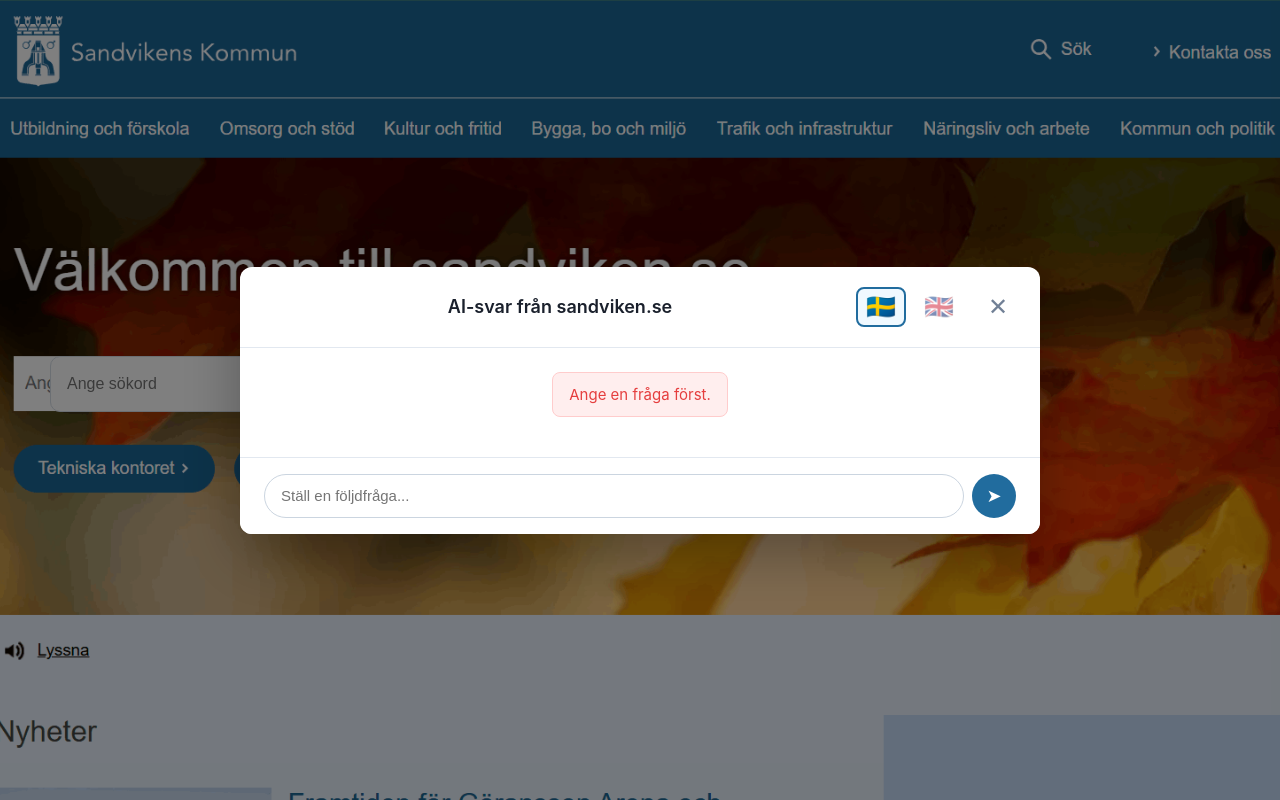
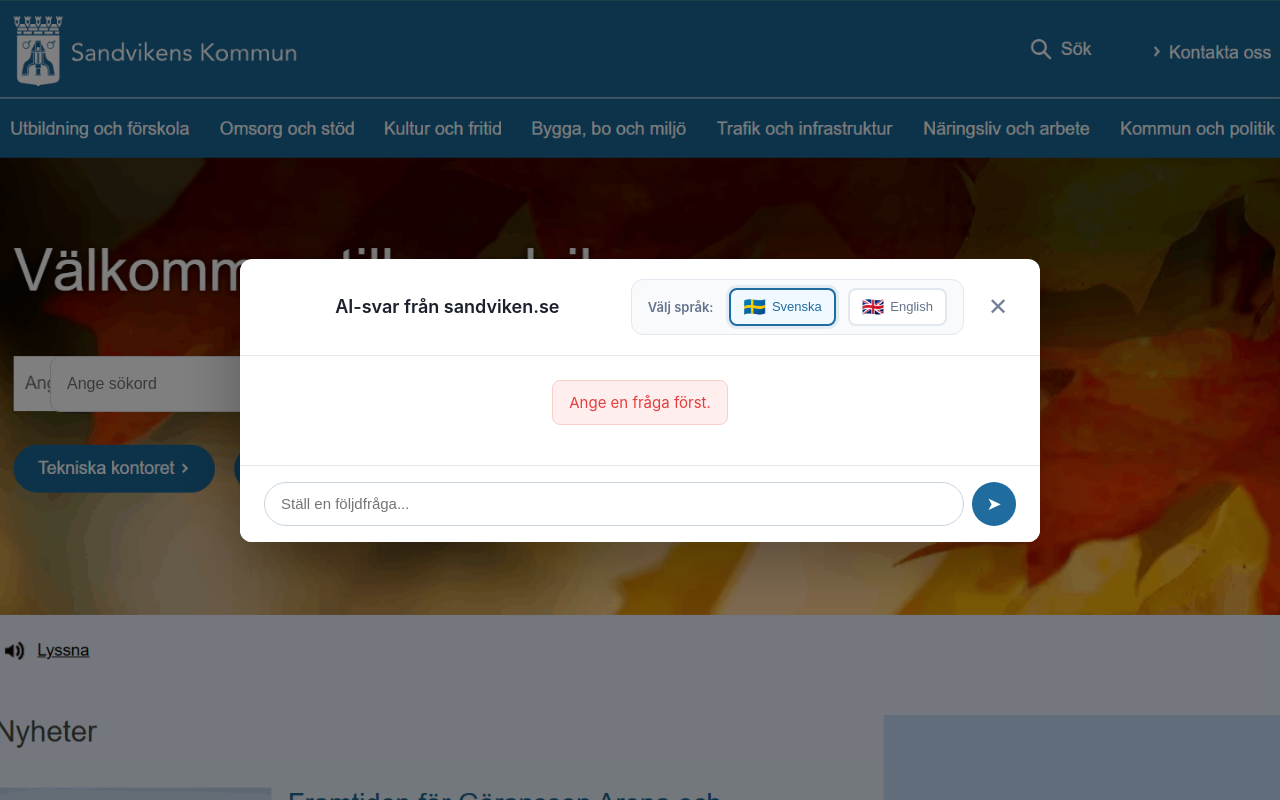
Before and after one commit to Zappapappa/Kommun-ai-Sandviken, a React (Vite) app: page / in a window 1280 px wide. Both pictures are taken after a click on the button "Sök". Built offline with nearby package versions, Linux system fonts and the light colour scheme.

Commit message:
Complete UX enhancements: improved language selector with label and flags, English TTS with Libby voice, animated loading spinner

```diff
--- a/src/components/SearchWidget.jsx
+++ b/src/components/SearchWidget.jsx
@@ -201,7 +201,7 @@ export default function SearchWidget({
       const res = await fetch('/api/tts', {
         method: 'POST',
         headers: { 'Content-Type': 'application/json' },
-        body: JSON.stringify({ text }),
+        body: JSON.stringify({ text, language }),
       });
 
       if (!res.ok) throw new Error('TTS failed');
@@ -266,25 +266,15 @@ export default function SearchWidget({
             }
           }
 
-          @keyframes pulse {
-            0%, 100% {
+          @keyframes bounce {
+            0%, 80%, 100% {
+              transform: scale(0);
+              opacity: 0.5;
+            }
+            40% {
+              transform: scale(1);
               opacity: 1;
             }
-            50% {
-              opacity: 0.4;
-            }
-          }
-
-          .loading-dot {
-            animation: pulse 1.4s ease-in-out infinite;
-          }
-
-          .loading-dot:nth-child(2) {
-            animation-delay: 0.2s;
-          }
-
-          .loading-dot:nth-child(3) {
-            animation-delay: 0.4s;
           }
         `}
       </style>
@@ -338,6 +328,7 @@ export default function SearchWidget({
 
               {/* Language selector */}
               <div style={styles.languageSelector}>
+                <span style={styles.languageLabel}>Välj språk:</span>
                 <button
                   onClick={() => setLanguage('sv')}
                   style={{
@@ -346,7 +337,8 @@ export default function SearchWidget({
                   }}
                   title="Svenska"
                 >
-                  🇸🇪
+                  <span style={styles.flagIcon}>🇸🇪</span>
+                  <span style={styles.languageText}>Svenska</span>
                 </button>
                 <button
                   onClick={() => setLanguage('en')}
@@ -356,7 +348,8 @@ export default function SearchWidget({
                   }}
                   title="English"
                 >
-                  🇬🇧
+                  <span style={styles.flagIcon}>🇬🇧</span>
+                  <span style={styles.languageText}>English</span>
                 </button>
               </div>
 
@@ -433,13 +426,13 @@ export default function SearchWidget({
                 ))}
 
                 {loading && (
-                  <div style={styles.answerBubble}>
-                    <p style={styles.loadingText}>
-                      Söker
-                      <span className="loading-dot">.</span>
-                      <span className="loading-dot">.</span>
-                      <span className="loading-dot">.</span>
-                    </p>
+                  <div style={styles.loadingBubble}>
+                    <div style={styles.loadingSpinner}>
+                      <div style={{...styles.spinnerDot, animationDelay: '0s'}}></div>
+                      <div style={{...styles.spinnerDot, animationDelay: '0.16s'}}></div>
+                      <div style={{...styles.spinnerDot, animationDelay: '0.32s'}}></div>
+                    </div>
+                    <p style={styles.loadingText}>Söker...</p>
                   </div>
                 )}
 
@@ -605,24 +598,46 @@ const styles = {
   },
   languageSelector: {
     display: 'flex',
-    gap: '8px',
+    alignItems: 'center',
+    gap: '12px',
     marginLeft: 'auto',
     marginRight: '16px',
+    padding: '8px 16px',
+    background: '#f8fafc',
+    borderRadius: '12px',
+    border: '1px solid #e2e8f0',
+  },
+  languageLabel: {
+    fontSize: '13px',
+    fontWeight: '600',
+    color: '#64748b',
+    marginRight: '4px',
   },
   languageButton: {
-    background: 'none',
-    border: '2px solid transparent',
-    fontSize: '24px',
+    display: 'flex',
+    alignItems: 'center',
+    gap: '6px',
+    background: '#fff',
+    border: '2px solid #e2e8f0',
     cursor: 'pointer',
-    padding: '4px 8px',
+    padding: '6px 12px',
     borderRadius: '8px',
     transition: 'all 0.2s',
-    opacity: 0.5,
+    fontSize: '14px',
+    fontWeight: '500',
+    color: '#64748b',
   },
   languageButtonActive: {
-    opacity: 1,
     borderColor: '#216c9e',
     background: '#f0f9ff',
+    color: '#216c9e',
+    boxShadow: '0 0 0 3px rgba(33, 108, 158, 0.1)',
+  },
+  flagIcon: {
+    fontSize: '18px',
+  },
+  languageText: {
+    fontSize: '13px',
   },
   closeButton: {
     background: 'none',
@@ -735,9 +750,35 @@ const styles = {
     justifyContent: 'center',
     transition: 'background 0.2s',
   },
+  loadingBubble: {
+    alignSelf: 'flex-start',
+    maxWidth: '200px',
+    background: '#f0f4f8',
+    padding: '20px 24px',
+    borderRadius: '18px 18px 18px 4px',
+    marginBottom: '8px',
+    display: 'flex',
+    flexDirection: 'column',
+    alignItems: 'center',
+    gap: '12px',
+  },
+  loadingSpinner: {
+    display: 'flex',
+    gap: '8px',
+    alignItems: 'center',
+    justifyContent: 'center',
+  },
+  spinnerDot: {
+    width: '10px',
+    height: '10px',
+    borderRadius: '50%',
+    background: '#216c9e',
+    animation: 'bounce 1.4s infinite ease-in-out both',
+  },
   loadingText: {
-    fontSize: '15px',
-    color: '#718096',
+    fontSize: '14px',
+    color: '#64748b',
+    fontWeight: '500',
     textAlign: 'center',
     margin: 0,
   },
```
Also changed, not shown: api/tts.js (+6 -3 lines).
